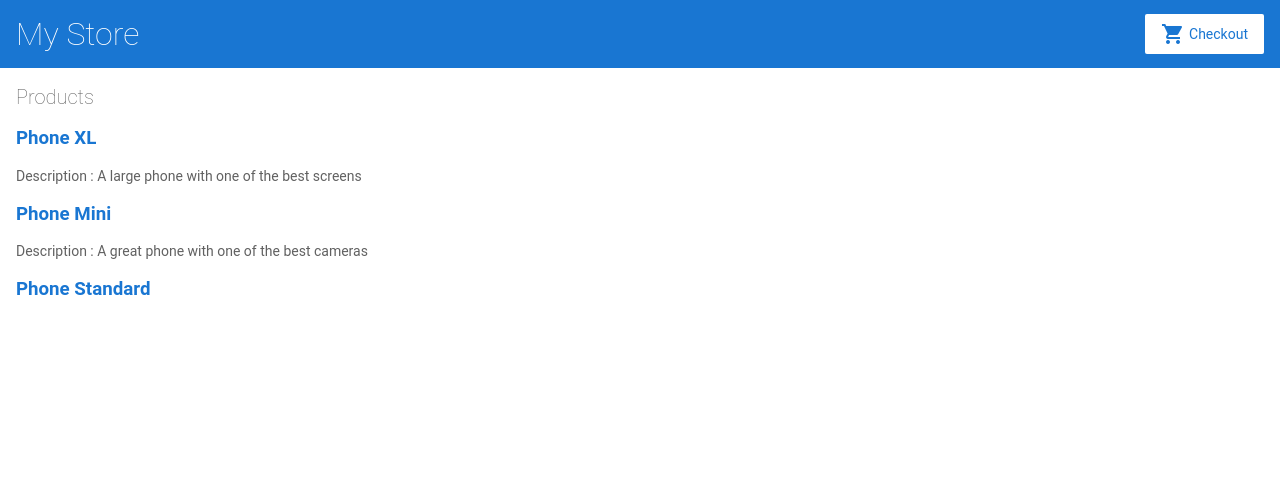
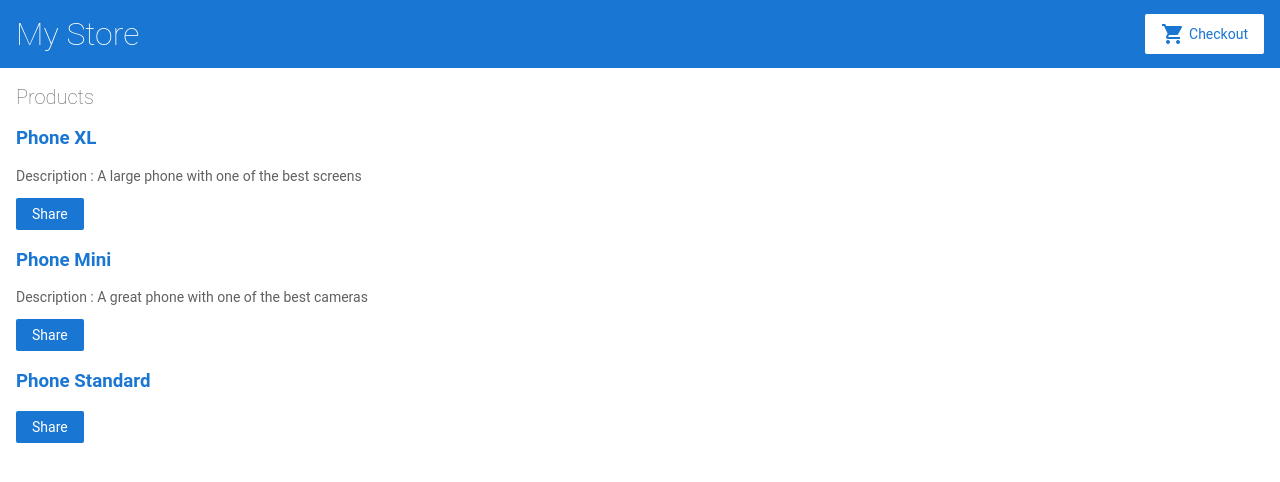
Before and after one commit to Brettgg/angular-Example, an Angular app: page / in a window 1280 px wide. Shown: the top 482 px of the page. Built offline with nearby package versions, Linux system fonts and the light colour scheme.

Commit message:
1 file modified

```diff
--- a/src/app/product-list/product-list.component.html
+++ b/src/app/product-list/product-list.component.html
@@ -8,6 +8,10 @@
 <p *ngIf="product.description">
   Description : {{product.description}}
 </p>
+
+<button type="button" (click)="share()">
+  Share
+</button>
 </div>
 
 
```
